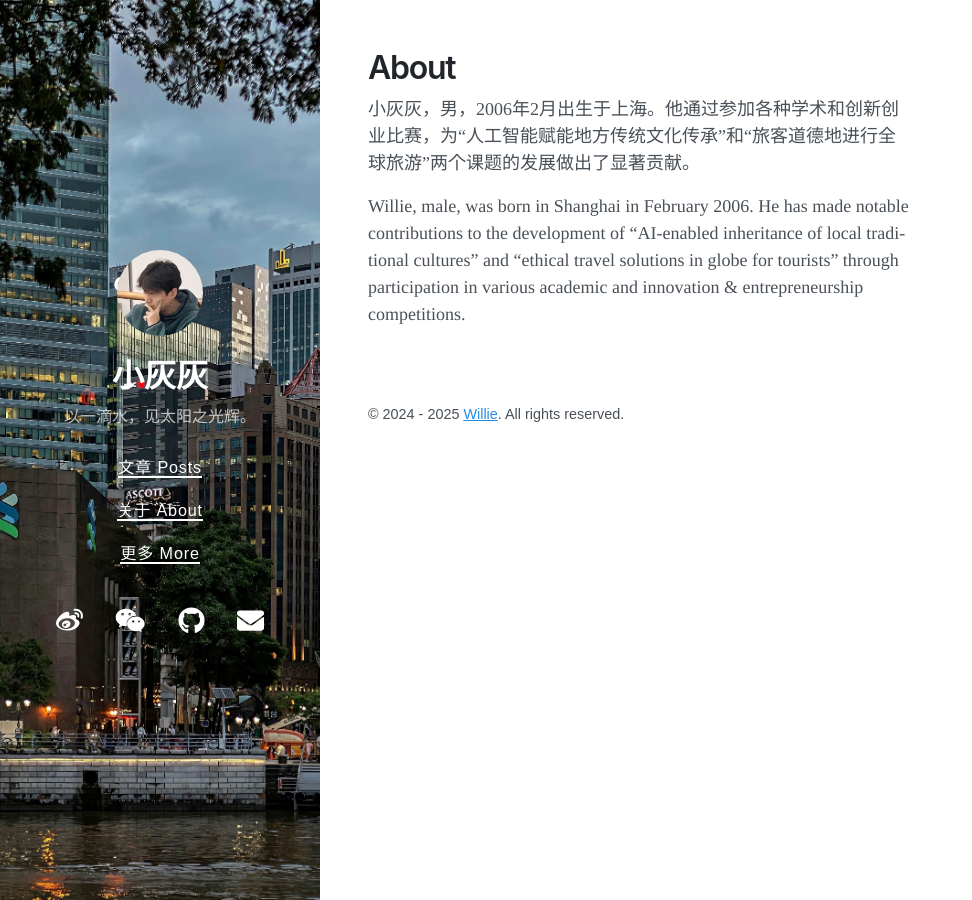
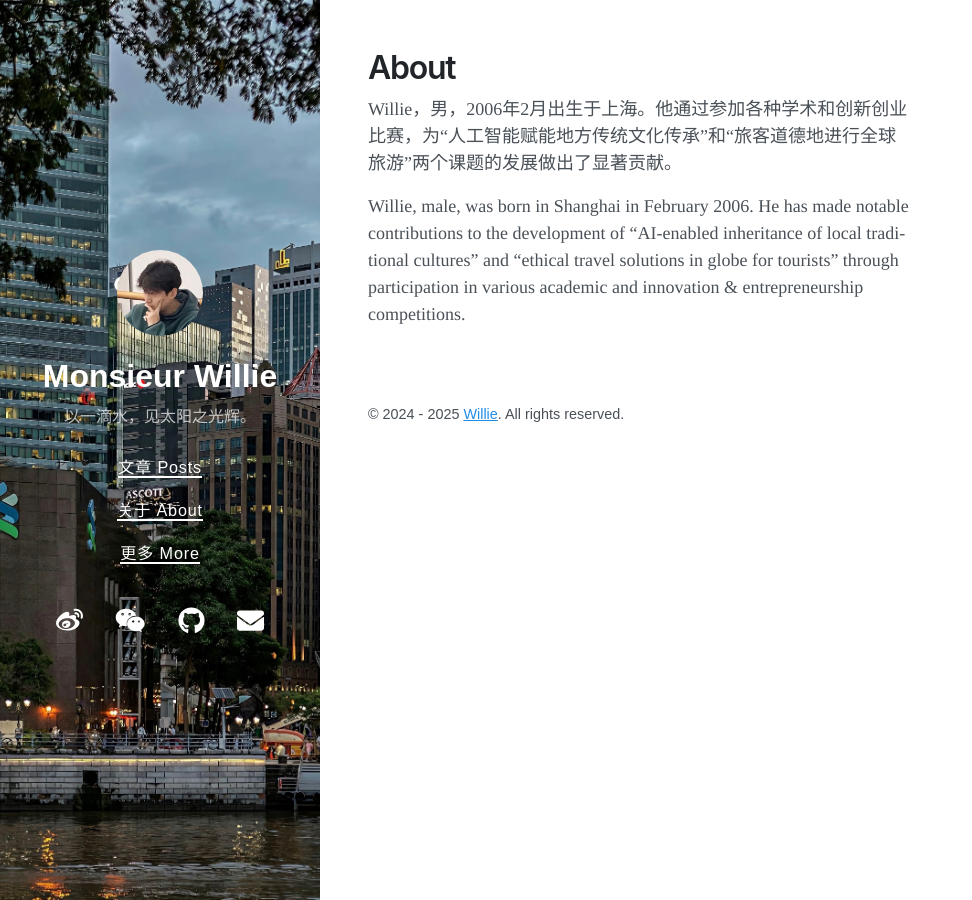
Before and after one commit to mr-willie/mr-willie.github.io, a Jekyll site: the page built from about.md, in a window 1280 px wide. Shown: the whole page, without its empty margins (0-972 px from the left). Built offline with Jekyll 4.4.1, drawn with Linux system fonts in a browser that asks for light colours; nearby versions of some CDN libraries.

Commit message:
2025/09/16/11:22 - Modified the contents.

```diff
--- a/_config.yml
+++ b/_config.yml
@@ -1,5 +1,5 @@
 # Setup
-title: 小灰灰
+title: Monsieur Willie
 description: "以一滴水，见太阳之光辉。"
 url: https://mr-willie.github.io
 avatar: /images/tx3.jpg
--- a/about.md
+++ b/about.md
@@ -3,6 +3,6 @@ layout: page
 title: About
 ---
 
-小灰灰，男，2006年2月出生于上海。他通过参加各种学术和创新创业比赛，为“人工智能赋能地方传统文化传承”和“旅客道德地进行全球旅游”两个课题的发展做出了显著贡献。
+Willie，男，2006年2月出生于上海。他通过参加各种学术和创新创业比赛，为“人工智能赋能地方传统文化传承”和“旅客道德地进行全球旅游”两个课题的发展做出了显著贡献。
 
 Willie, male, was born in Shanghai in February 2006. He has made notable contributions to the development of "AI-enabled inheritance of local traditional cultures" and "ethical travel solutions in globe for tourists" through participation in various academic and innovation & entrepreneurship competitions.
```
